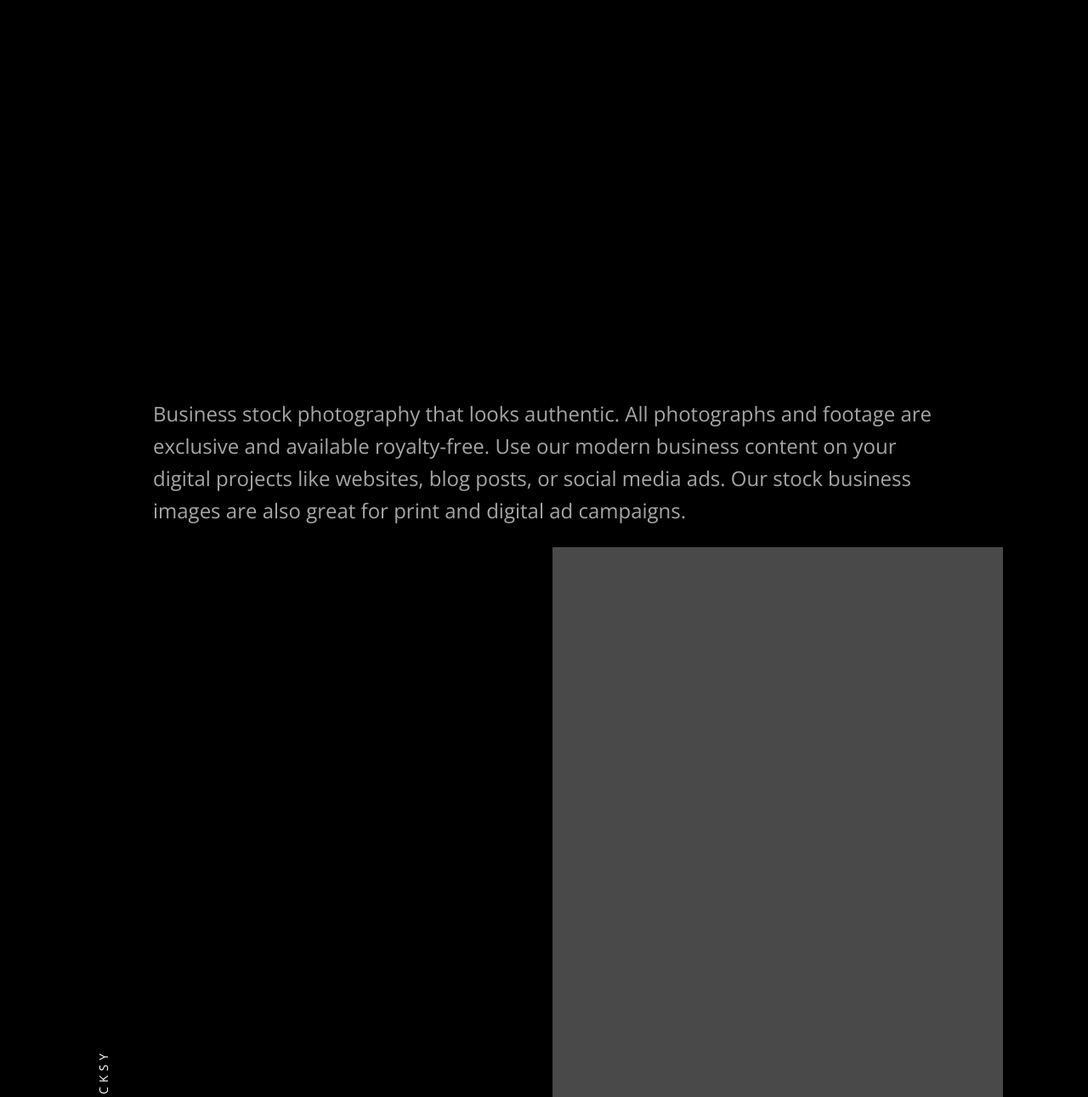
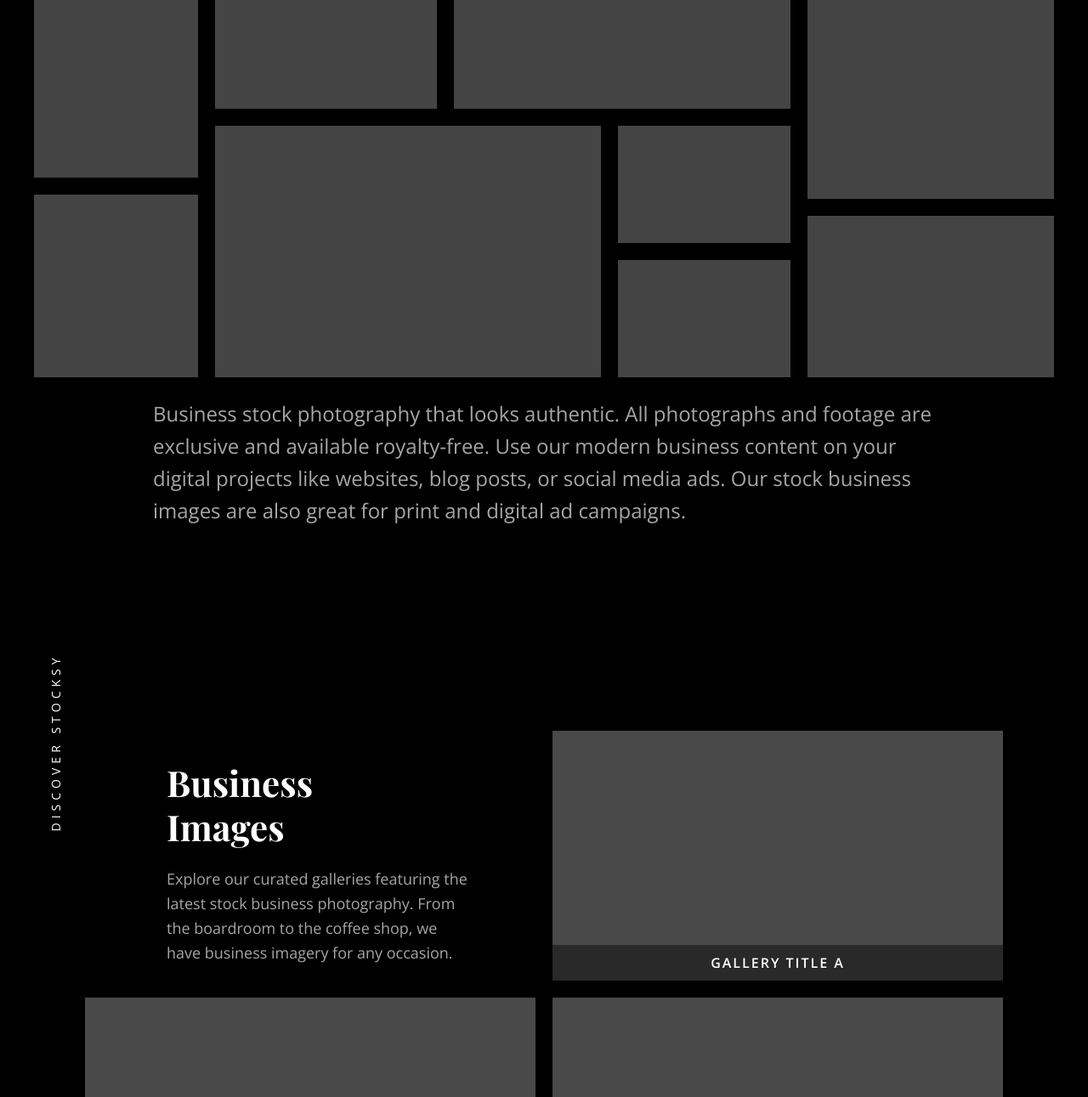
Before and after one commit to delster/stocksy, a Gatsby site: page / in a window 1280 px wide. Shown: the part 355-1646 px from the top of the page at 85% size. Built offline with nearby package versions, Linux system fonts and the light colour scheme; Gatsby itself is replaced by a stand-in of ours; a web font is replaced by a local one.

Commit message:
Progress

```diff
--- a/src/components/herogrid.js
+++ b/src/components/herogrid.js
@@ -27,33 +27,28 @@ const GridItem = styled.div`
   `}
 `
 const Box = styled.div`
-  ${props => props.a && `flex: 1 1 50%; margin-bottom: ${gridGap};`}
-  ${props => props.b && `flex: 1 1 40%;`}
-  ${props => props.c && `grid-area: c;`}
-  ${props => props.d && `grid-area: d;`}
-  ${props => props.e && `grid-area: e;`}
-  ${props => props.f && `grid-area: f;`}
-  ${props => props.g && `grid-area: g;`}
-  ${props => props.h && `flex: 1 1 55%; margin-bottom: ${gridGap};`}
-  ${props => props.i && `flex: 1 1 35%;`}
+  background: #444;
+  ${props => props.area && `grid-area: ${props.area};`}
+  ${props => props.flexBasis && `flex: 1 1 ${props.flexBasis};`}
+  ${props => props.gapBottom && `margin-bottom: ${gridGap};`}
 `
 
 const HeroGrid = props => (
   <Grid outer>
     <GridItem flex>
-      <Box a />
-      <Box b />
+      <Box area="a" flexBasis="50%" gapBottom />
+      <Box area="b" flexBasis="40%" />
     </GridItem>
     <Grid inner>
-      <Box c />
-      <Box d />
-      <Box e />
-      <Box f />
-      <Box g />
+      <Box area="c" />
+      <Box area="d" />
+      <Box area="e" />
+      <Box area="f" />
+      <Box area="g" />
     </Grid>
     <GridItem flex>
-      <Box h />
-      <Box i />
+      <Box area="h" flexBasis="55%" gapBottom />
+      <Box area="i" flexBasis="35%" />
     </GridItem>
   </Grid>
 )
--- a/src/components/layout.js
+++ b/src/components/layout.js
@@ -1,6 +1,6 @@
 import React from 'react'
 import PropTypes from 'prop-types'
-import styled from 'styled-components'
+import styled, { createGlobalStyle } from 'styled-components'
 
 // Normalize.css (CSS Reset)
 import 'normalize.css'
@@ -12,12 +12,22 @@ import 'typeface-playfair-display'
 // FontAwesome Library to load only these specific icons:
 import { library } from '@fortawesome/fontawesome-svg-core'
 import { fab } from '@fortawesome/free-brands-svg-icons'
-import { faFacebookSquare, faInstagram, faPinterestP, faTwitter } from '@fortawesome/free-brands-svg-icons'
+import {
+  faFacebookSquare,
+  faInstagram,
+  faPinterestP,
+  faTwitter,
+} from '@fortawesome/free-brands-svg-icons'
 
 // Layout Components
 import Header from './header'
 import Footer from './footer'
 
+// Global Styling
+const GlobalStyle = createGlobalStyle`
+  * { position: relative }
+`
+// Truly "Page Layout" Styling
 const PageWrapper = styled.div`
   display: flex;
   flex-flow: column;
@@ -25,6 +35,7 @@ const PageWrapper = styled.div`
   background-color: black;
   min-height: 100vh;
 `
+// Body Styling
 const Main = styled.main`
   flex: 1 1 100%;
 `
@@ -33,6 +44,7 @@ library.add(fab, faFacebookSquare, faInstagram, faPinterestP, faTwitter)
 
 const Layout = ({ children }) => (
   <PageWrapper>
+    <GlobalStyle />
     <Header />
     <Main>{children}</Main>
     <Footer />
--- a/src/components/layout/container.js
+++ b/src/components/layout/container.js
@@ -2,6 +2,7 @@ import React from 'react'
 import styled from 'styled-components'
 
 const StyledContainer = styled.div`
+  position: relative;
   margin: 0 auto;
   width: 95%;
   max-width: 1080px;
--- a/src/pages/index.js
+++ b/src/pages/index.js
@@ -10,7 +10,7 @@ import StocksySearch from '../components/stocksysearch'
 const SansFont = `"Open Sans", sans-serif`
 const SerifFont = `"Playfair Display", serif`
 
-const HeroSection = styled.section``
+const HeroSection = styled.section`margin-bottom: 240px;`
 const HeroHeading = styled.h2`
   color: white;
   font-family: ${SerifFont};
@@ -30,12 +30,12 @@ const HeroContent = styled.p`
 }
 `
 
-const DiscoverSection = styled.section``
+const DiscoverSection = styled.section`margin-bottom: 240px;`
 const DiscoverGrid = styled.div`
   display: grid;
+  grid-gap: 20px;
   grid-template-rows: repeat(3, 1fr);
   grid-template-columns: repeat(2, 1fr);
-  grid-gap: 20px;
 `
 const DiscoverGridItem = styled.div`
   ${props => props.tall && `grid-row-end: span 2;`}
@@ -47,7 +47,9 @@ const DiscoverHeading = styled.h2`
   font-style: normal;
   font-weight: 700;
   line-height: 52px;
+  margin-bottom: .5em;
   padding-left: 6rem;
+  max-width: 200px;
 `
 const DiscoverContent = styled.p`
   color: #a6a6a6;
@@ -55,21 +57,24 @@ const DiscoverContent = styled.p`
   font-size: 18px;
   font-style: normal;
   font-weight: 400;
+  line-height: 29px;
   padding-left: 6rem;
+  max-width: 360px;
 `
 
 const SectionLabel = styled.p`
-  display: inline-block;
+  position: absolute;
+  left: 0;
+  top: -50%;
   height: 100%;
   color: white;
   font-family: ${SansFont};
+  font-size: 14px;
+  font-style: normal;
   font-weight: 400;
-  font-style: normal;
-  font-size: 14px;
   letter-spacing: 5px;
   text-transform: uppercase;
-  writing-mode: vertical-lr;
-  transform: rotate(180deg);
+  transform: rotate(270deg);
 `
 
 const CaptionedImage = styled.div`
@@ -78,18 +83,18 @@ const CaptionedImage = styled.div`
   background-color: #494949;
 `
 const Caption = styled.span`
+  color: white;
+  background-color: #292929;
   position: absolute;
   bottom: 0;
   width: 100%;
-  text-align: center;
-  background-color: #292929;
   font-weight: 600;
   font-family: 'Open Sans';
   font-size: 16px;
+  font-style: normal;
+  letter-spacing: 2px;
+  text-align: center;
   text-transform: uppercase;
-  letter-spacing: 2px;
-  color: rgb(255, 255, 255);
-  font-style: normal;
   padding: 0.75em 0;
 `
 
@@ -122,7 +127,7 @@ const IndexPage = () => (
   <Layout>
     <SEO title="Home" keywords={[`stocksy`, `gatsby`, `microsite`]} />
     <HeroSection>
-      <Container z={10}>
+      <Container z="10">
         <HeroHeading>50,000+ Business Stock Photos, Curated Daily</HeroHeading>
       </Container>
       <Container wide>
```
